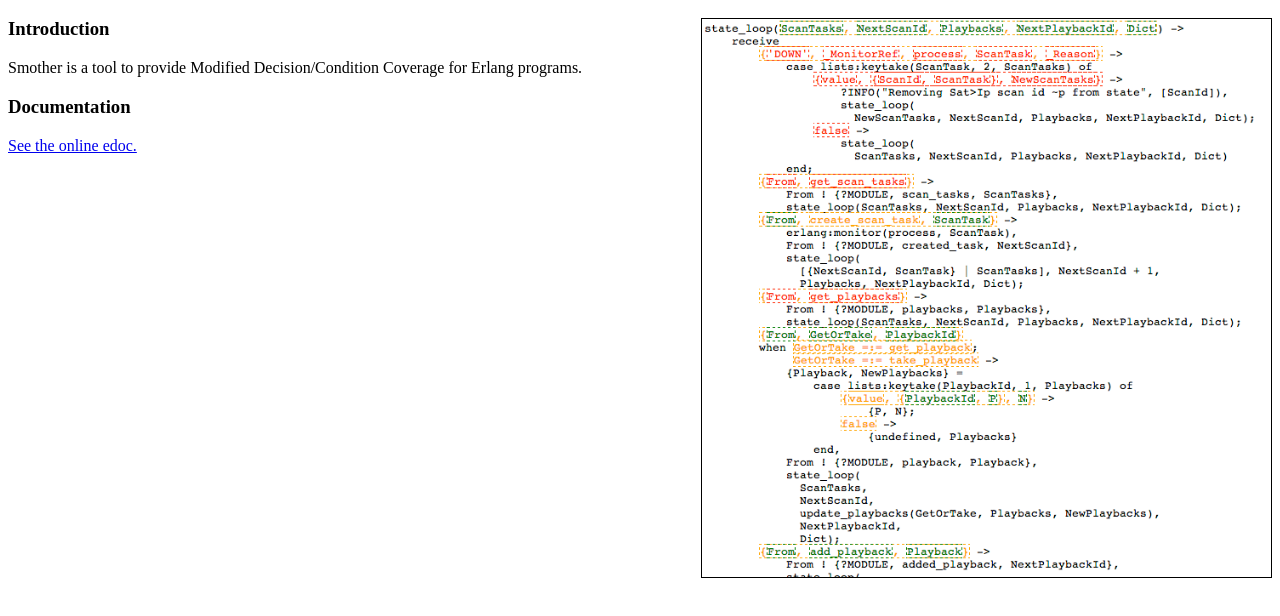
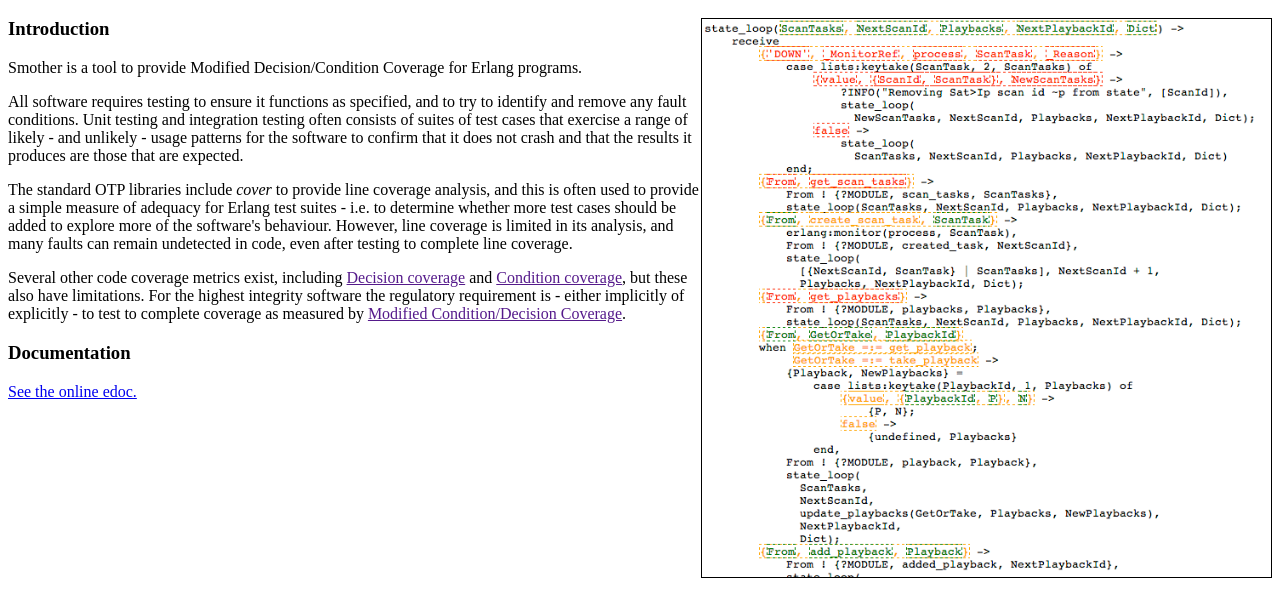
Before and after one commit to ramsay-t/Smother, a plain HTML site: page index.html in a window 1280 px wide. Shown: the part 48-664 px from the top of the page. Drawn offline with Linux system fonts and the light colour scheme.

Commit message:
Some intro text.

```diff
--- a/index.html
+++ b/index.html
@@ -6,7 +6,20 @@
 <h1>Smother - MC/DC analysis for Erlang</h1>
 <img src="srv_satip_state.png" style="float:right;width:45%;border:1px solid black" />
 <h3>Introduction</h3>
-Smother is a tool to provide Modified Decision/Condition Coverage for Erlang programs.
+<p>Smother is a tool to provide Modified Decision/Condition Coverage for Erlang programs.</p>
+<p>All software requires testing to ensure it functions as specified, and to try to identify and remove
+any fault conditions. Unit testing and integration testing often consists of suites of test
+cases that exercise a range of likely - and unlikely - usage patterns for the software to confirm
+that it does not crash and that the results it produces are those that are expected.</p>
+<p>The standard OTP libraries include <i>cover</i> to provide line coverage analysis, and this is
+often used to provide a simple measure of adequacy for Erlang test suites - i.e. to determine whether
+more test cases should be added to explore more of the software's behaviour. However, line coverage
+is limited in its analysis, and many faults can remain undetected in code, even after testing
+to complete line coverage.</p>
+<p>Several other code coverage metrics exist, including <a href="">Decision coverage</a> and <a href="">Condition coverage</a>,
+but these also have limitations. For the highest integrity software the regulatory requirement is - either implicitly
+of explicitly - to test to complete coverage as measured by <a href="">Modified Condition/Decision Coverage</a>.</p>
+<p></p>
 
 <h3>Documentation</h3>
 <a href="doc/">See the online edoc.</a>
```
